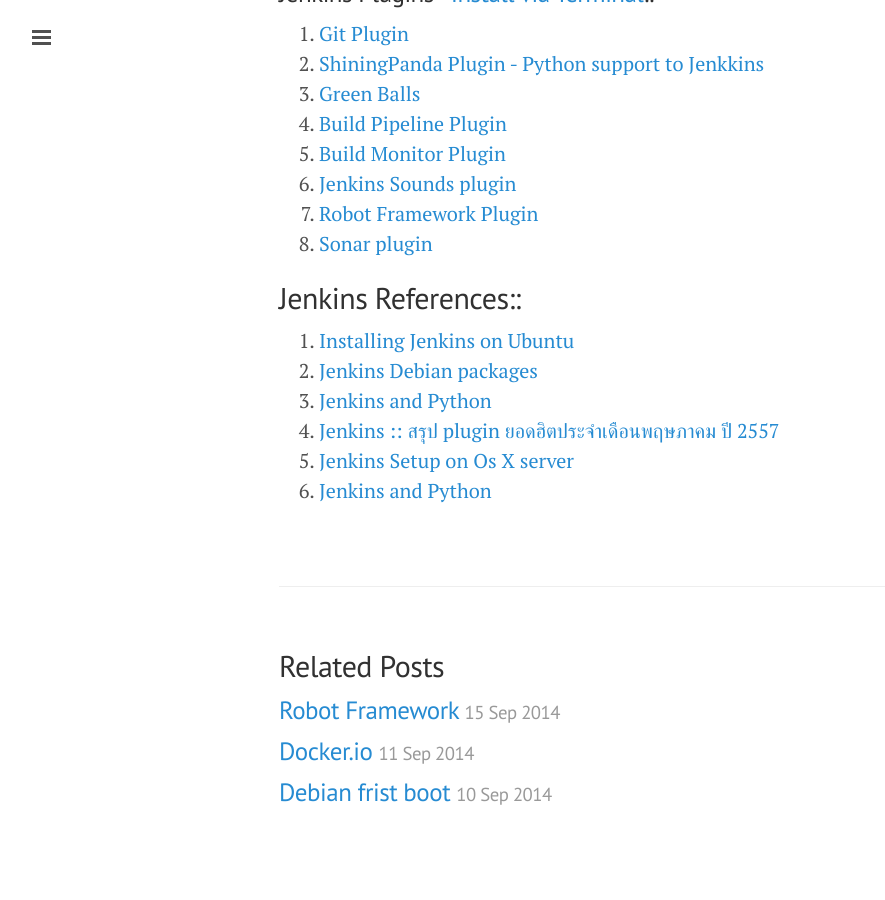
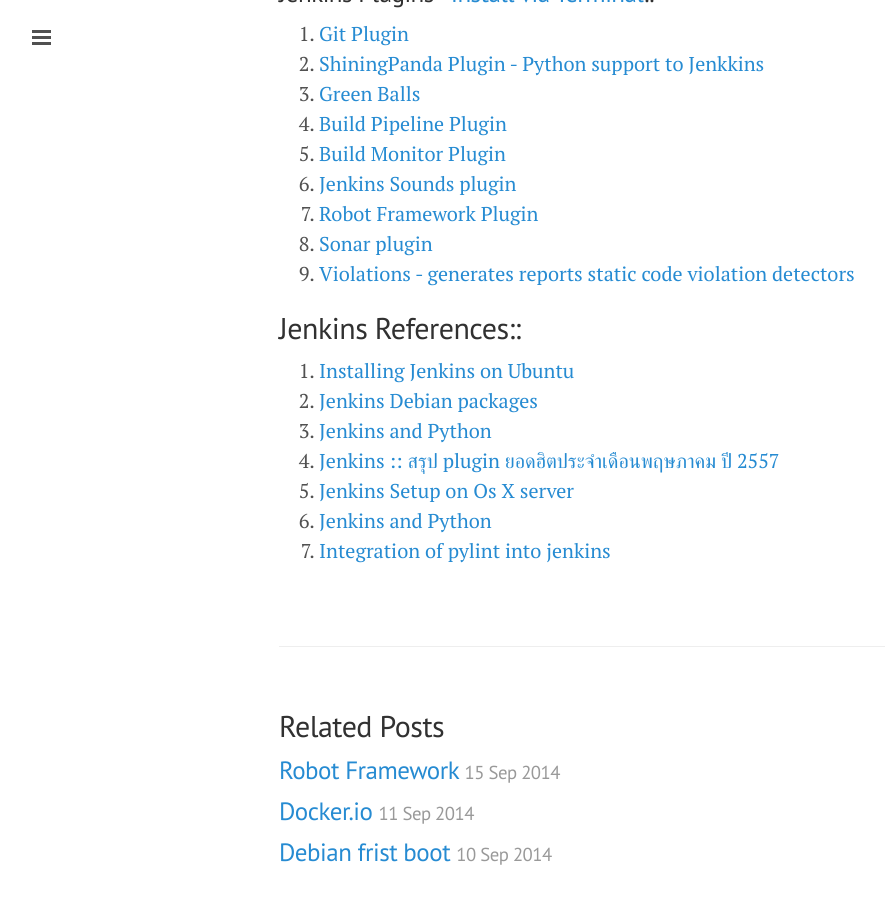
Before and after one commit to ibotdotout/ibotdotout.github.io, a Jekyll site: the page built from _posts/2014-07-19-continuous-integration.md, in a window 1280 px wide and 900 px high, scrolled down 7671 px. Shown: the whole window, without its empty margins (1-886 px from the left). Built offline with Jekyll 4.4.1, drawn with Linux system fonts in a browser that asks for light colours; Markdown is read by kramdown in place of the engine named in the settings; before the commit the page ends 8540 px from its top, so only the background shows below that.

Commit message:
update pylint jenkins

```diff
--- a/_posts/2014-07-19-continuous-integration.md
+++ b/_posts/2014-07-19-continuous-integration.md
@@ -292,6 +292,7 @@ $ sudo service jenkins restart
 6. [Jenkins Sounds plugin](https://wiki.jenkins-ci.org/display/JENKINS/Jenkins+Sounds+plugin)
 7. [Robot Framework Plugin](https://wiki.jenkins-ci.org/display/JENKINS/Robot+Framework+Plugin)
 8. [Sonar plugin](https://wiki.jenkins-ci.org/display/JENKINS/Sonar+plugin)
+9. [Violations - generates reports static code violation detectors](https://wiki.jenkins-ci.org/display/JENKINS/Violations)
 
 
 ## Jenkins References::
@@ -303,3 +304,4 @@ $ sudo service jenkins restart
 4. [Jenkins :: สรุป plugin ยอดฮิตประจำเดือนพฤษภาคม ปี 2557](http://www.somkiat.cc/jenkins-popular-plugins/)
 5. [Jenkins Setup on Os X server](http://oemden.com/?p=205)
 6. [Jenkins and Python](http://www.alexconrad.org/2011/10/jenkins-and-python.html)
+7. [Integration of pylint into jenkins](http://chrigl.de/blogentries/integration-of-pylint-into-jenkins)
```
